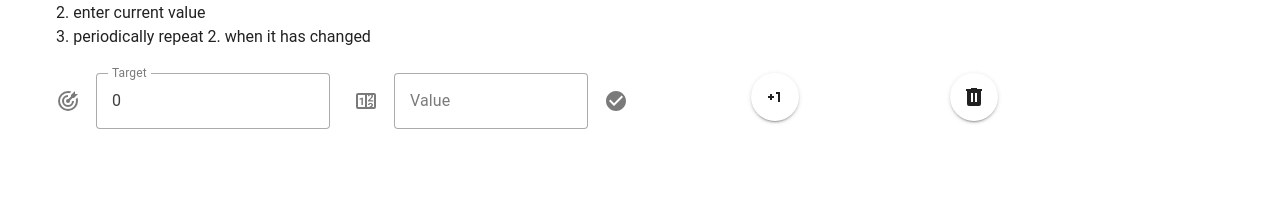
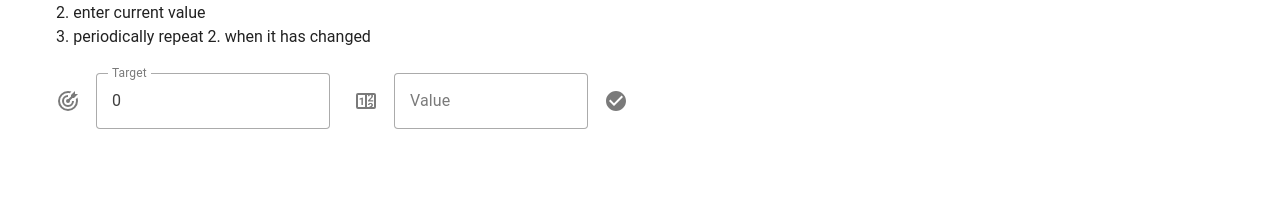
Before and after one commit to entorb/eta-vue, a Vue app: page / in a window 1280 px wide. Shown: the part 135-348 px from the top of the page. Built offline with nearby package versions, Linux system fonts and the light colour scheme.

Commit message:
plus1 only after first row

```diff
--- a/src/components/MainEta.vue
+++ b/src/components/MainEta.vue
@@ -13,10 +13,10 @@
       <v-col cols="6" md="3">
         <InputItems :target="target" @add-row="addRow" />
       </v-col>
-      <v-col cols="2" md="2" offset="1">
+      <v-col v-if="data.length >= 1" cols="2" md="2" offset="1">
         <v-btn id="btn-plus-1" icon="$plus1" @click="plus1" />
       </v-col>
-      <v-col cols="2" md="2">
+      <v-col v-if="data.length >= 1" cols="2" md="2">
         <v-btn id="btn-plus-1" icon="$trash" @click="deleteAllData" />
       </v-col>
     </v-row>
```
